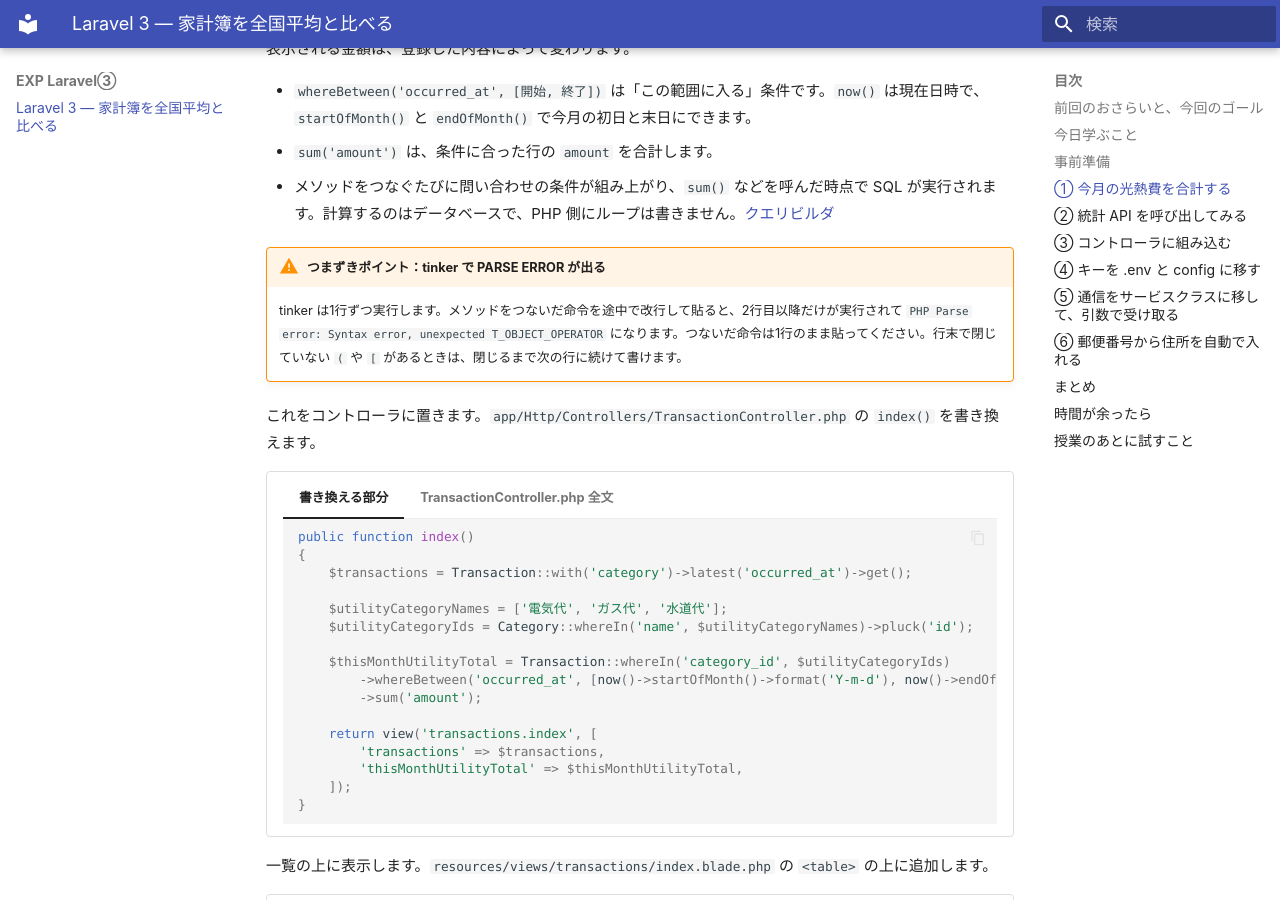
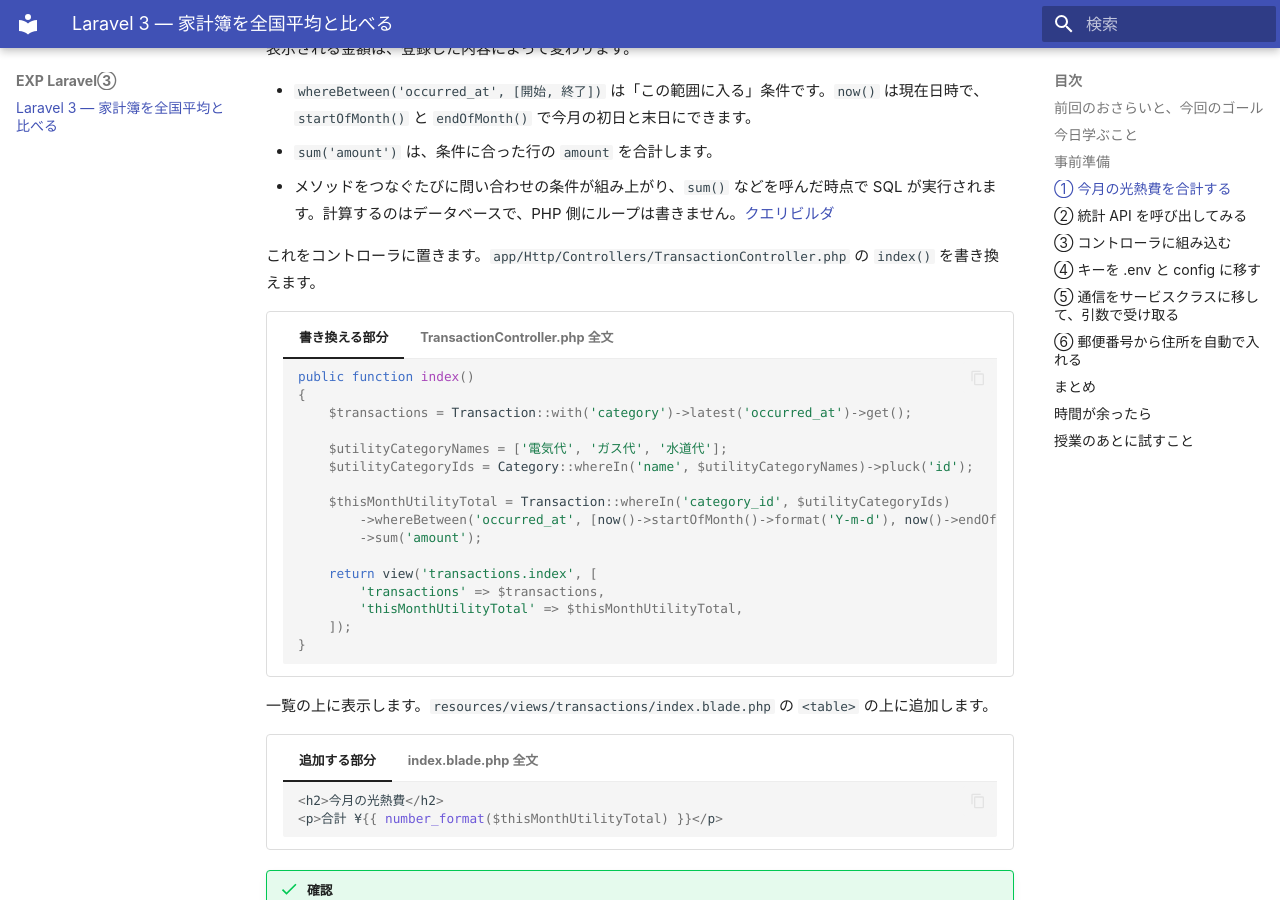
Before and after one commit to abekdwight/gslabo-lesson5, an MkDocs documentation site: the page built from docs/index.md, in a window 1280 px wide and 900 px high, scrolled down 2941 px. Built offline with MkDocs 1.6.1 and Material for MkDocs 9.7.7, drawn with Linux system fonts in a browser that asks for light colours.

Commit message:
drop tinker parse error note

```diff
--- a/docs/index.md
+++ b/docs/index.md
@@ -126,10 +126,6 @@ Transaction::whereIn('category_id', $utilityCategoryIds)->whereBetween('occurred
 - `whereBetween('occurred_at', [開始, 終了])` は「この範囲に入る」条件です。`now()` は現在日時で、`startOfMonth()` と `endOfMonth()` で今月の初日と末日にできます。
 - `sum('amount')` は、条件に合った行の `amount` を合計します。
 - メソッドをつなぐたびに問い合わせの条件が組み上がり、`sum()` などを呼んだ時点で SQL が実行されます。計算するのはデータベースで、PHP 側にループは書きません。[クエリビルダ](https://readouble.com/laravel/13.x/ja/queries.html)
-
-!!! warning "つまずきポイント：tinker で PARSE ERROR が出る"
-
-    tinker は1行ずつ実行します。メソッドをつないだ命令を途中で改行して貼ると、2行目以降だけが実行されて `PHP Parse error: Syntax error, unexpected T_OBJECT_OPERATOR` になります。つないだ命令は1行のまま貼ってください。行末で閉じていない `(` や `[` があるときは、閉じるまで次の行に続けて書けます。
 
 これをコントローラに置きます。`app/Http/Controllers/TransactionController.php` の `index()` を書き換えます。
 
```
